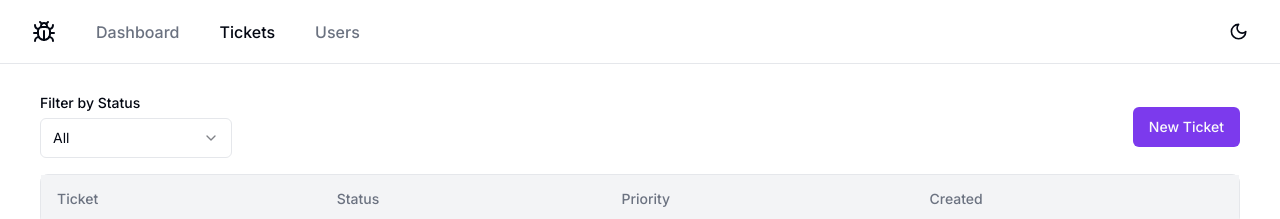
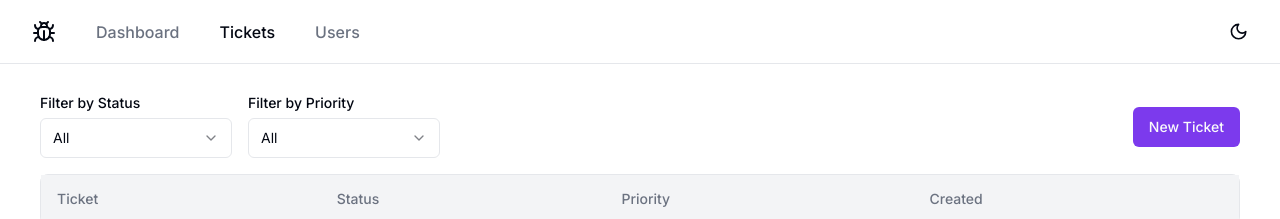
Before and after one commit to manishkumarguptadev/ticketing-app, a Next.js app: page /tickets in a window 1280 px wide. Shown: the top 219 px of the page. Built offline with nearby package versions, Linux system fonts and the light colour scheme; no server answers; the database is empty.

Commit message:
ticket priority filter UI

```diff
--- /dev/null
+++ b/app/tickets/TicketPriorityFilter.tsx
@@ -0,0 +1,30 @@
+"use client";
+import { Label } from "@/components/ui/label";
+import {
+  Select,
+  SelectContent,
+  SelectItem,
+  SelectTrigger,
+  SelectValue,
+} from "@/components/ui/select";
+
+function TicketPriorityFilter() {
+  return (
+    <div className="grid w-48 gap-2">
+      <Label htmlFor="priority">Filter by Priority</Label>
+      <Select onValueChange={(value) => console.log(value)} defaultValue="ALL">
+        <SelectTrigger id="priority" aria-label="Select Priority">
+          <SelectValue placeholder="Select priority" />
+        </SelectTrigger>
+        <SelectContent>
+          <SelectItem value="ALL">All</SelectItem>
+          <SelectItem value="LOW">Low</SelectItem>
+          <SelectItem value="MEDIUM">Medium</SelectItem>
+          <SelectItem value="HIGH">High</SelectItem>
+        </SelectContent>
+      </Select>
+    </div>
+  );
+}
+
+export default TicketPriorityFilter;
--- a/app/tickets/page.tsx
+++ b/app/tickets/page.tsx
@@ -13,6 +13,7 @@ import Link from "next/link";
 import Pagination from "./Pagination";
 import TicketStatusFilter from "./TicketStatusFilter";
 import { Status } from "@prisma/client";
+import TicketPriorityFilter from "./TicketPriorityFilter";
 
 interface Props {
   searchParams: {
@@ -49,7 +50,10 @@ async function TicketsPage({ searchParams }: Props) {
   return (
     <>
       <div className="mb-4 flex items-center justify-between">
-        <TicketStatusFilter />
+        <div className="flex gap-4">
+          <TicketStatusFilter />
+          <TicketPriorityFilter />
+        </div>
         <Button asChild>
           <Link href="/tickets/new">New Ticket</Link>
         </Button>
@@ -155,7 +159,7 @@ async function TicketsPage({ searchParams }: Props) {
       </div>
       {pageCount > 1 && (
         <Pagination
-        searchParams={searchParams}
+          searchParams={searchParams}
           pageCount={pageCount}
           currentPage={currentPage}
           pageSize={pageSize}
```
